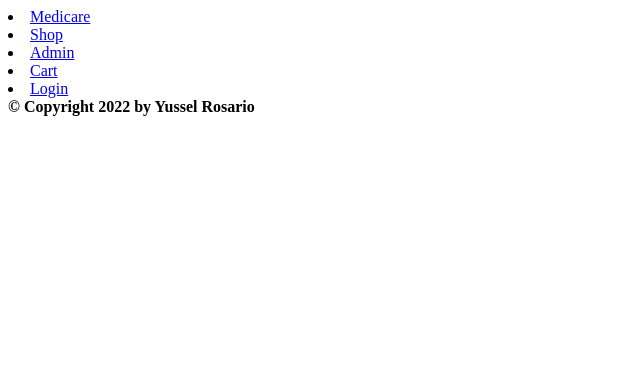
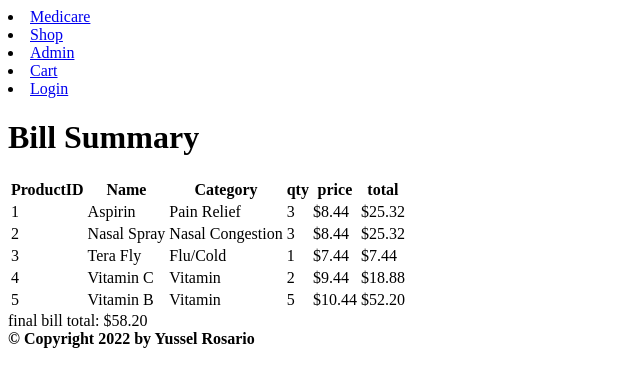
Before and after one commit to yrosario/MedicareFrontend01, an Angular app: page /cart/bill-summary in a window 1280 px wide. Before the commit this address led to /. Shown: the top 386 px of the page, without its empty margins (0-640 px from the left). Built offline with nearby package versions, Linux system fonts and the light colour scheme.

Commit message:
Feature. Implemented checkout button from cart to chechout the customer and cleared the cart

```diff
--- a/src/app/app-routing.module.ts
+++ b/src/app/app-routing.module.ts
@@ -1,5 +1,6 @@
 import { NgModule } from '@angular/core';
 import { RouterModule, Routes } from '@angular/router';
+import { BillSummaryComponent } from './component/cart/bill-summary/bill-summary.component';
 import { CartComponent } from './component/cart/cart.component';
 import { LoginComponent } from './component/login/login.component';
 import { RegisterComponent } from './component/register/register.component';
@@ -11,7 +12,8 @@ const routes: Routes = [
   {path: 'login', component:LoginComponent},
   {path: 'shop', component:ViewProductsComponent},
   {path: 'shop/product/:id', component: ProductItemComponent},
-  {path: 'cart', component: CartComponent}
+  {path: 'cart', component: CartComponent},
+  {path: 'cart/bill-summary', component: BillSummaryComponent}
 ];
 
 @NgModule({
--- a/src/app/component/cart/bill-summary/bill-summary.component.html
+++ b/src/app/component/cart/bill-summary/bill-summary.component.html
@@ -1,5 +1,5 @@
 <div class="bill-div" id="bill-div">
-    <title>Bill Summary</title>
+    <h1>Bill Summary</h1>
 
     <table>
         <tr>
--- a/src/app/component/cart/bill-summary/bill-summary.component.ts
+++ b/src/app/component/cart/bill-summary/bill-summary.component.ts
@@ -1,5 +1,7 @@
-import { Component, Input, OnInit } from '@angular/core';
+import { Component, OnInit } from '@angular/core';
 import { CartEntity } from 'src/app/entity/cart/cart-entity';
+import { CartService } from 'src/app/service/cart.service';
+
 
 @Component({
   selector: 'app-bill-summary',
@@ -8,14 +10,21 @@ import { CartEntity } from 'src/app/entity/cart/cart-entity';
 })
 export class BillSummaryComponent implements OnInit {
 
-  @Input()
   cart:CartEntity;
   total = 0;
 
-  constructor() { }
+  constructor(private cartService:CartService) { }
 
   ngOnInit(): void {
+
+    this.cart = this.cartService.getCart();
+
+    let newCart = new CartEntity();
+    newCart.products = [];
+    this.cartService.setCart(newCart);
     this.addTotal();
+
+
   }
 
   addTotal(){
--- a/src/app/component/cart/cart.component.html
+++ b/src/app/component/cart/cart.component.html
@@ -33,6 +33,6 @@
         <span>Total: {{total | currency}}</span>
     </table>
 
-    <button>Checkout</button>
+    <button (click)="billCheckout()">Checkout</button>
 
 </div>
--- a/src/app/component/cart/cart.component.ts
+++ b/src/app/component/cart/cart.component.ts
@@ -1,4 +1,5 @@
 import { Component, OnInit } from '@angular/core';
+import { Router } from '@angular/router';
 import { CartEntity } from 'src/app/entity/cart/cart-entity';
 import { ProductEntity } from 'src/app/entity/product/product-entity';
 import { CartService } from 'src/app/service/cart.service';
@@ -14,7 +15,8 @@ export class CartComponent implements OnInit {
   cart = new CartEntity();
   total = 0;
 
-  constructor(private cartService:CartService, private msg:MessengerService) { }
+  constructor(private cartService:CartService, private msg:MessengerService,
+        private router:Router) { }
 
   ngOnInit(): void {
 
@@ -83,4 +85,8 @@ export class CartComponent implements OnInit {
     this.sumTotal();
   }
 
+  billCheckout(){
+    this.router.navigate(["/cart/bill-summary"]);
+  }
+
 }
```
